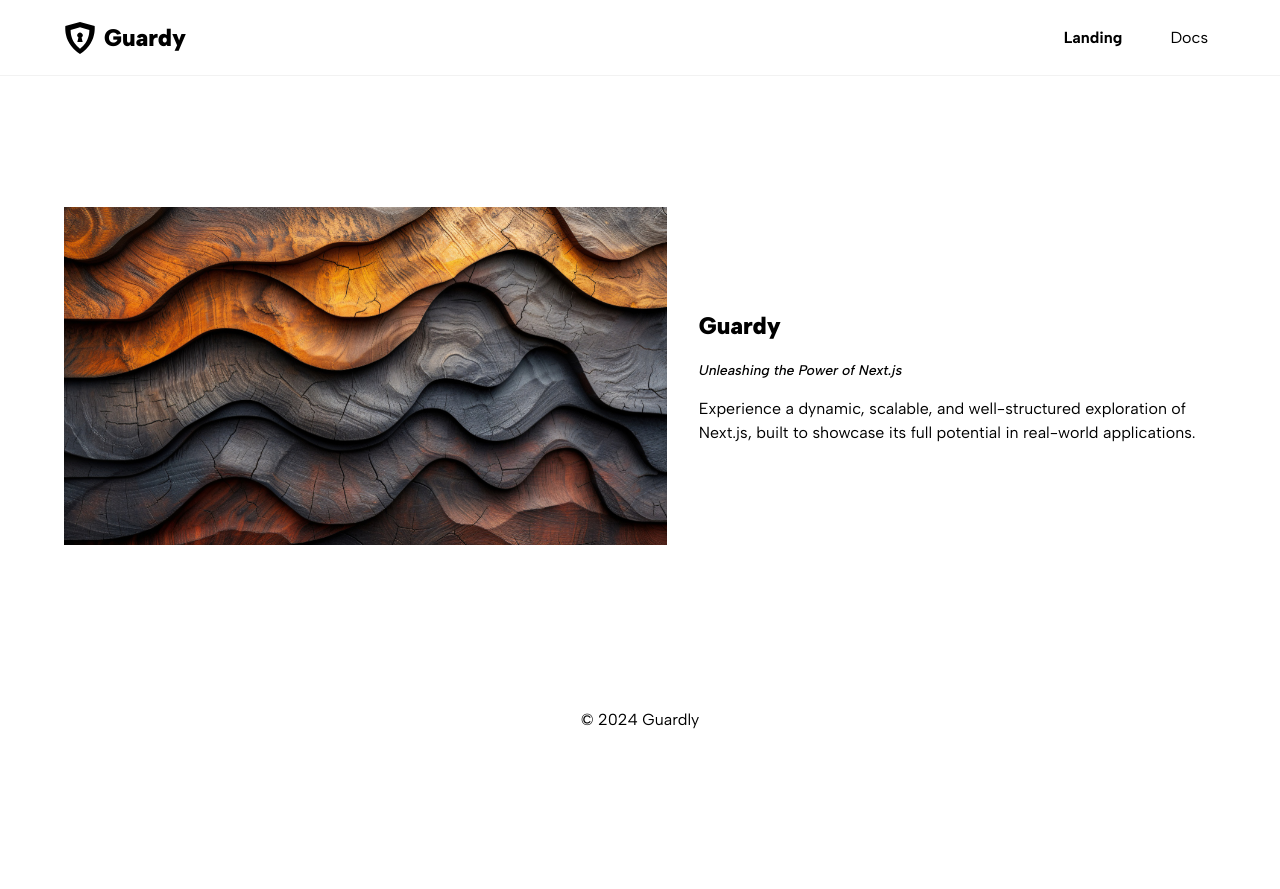
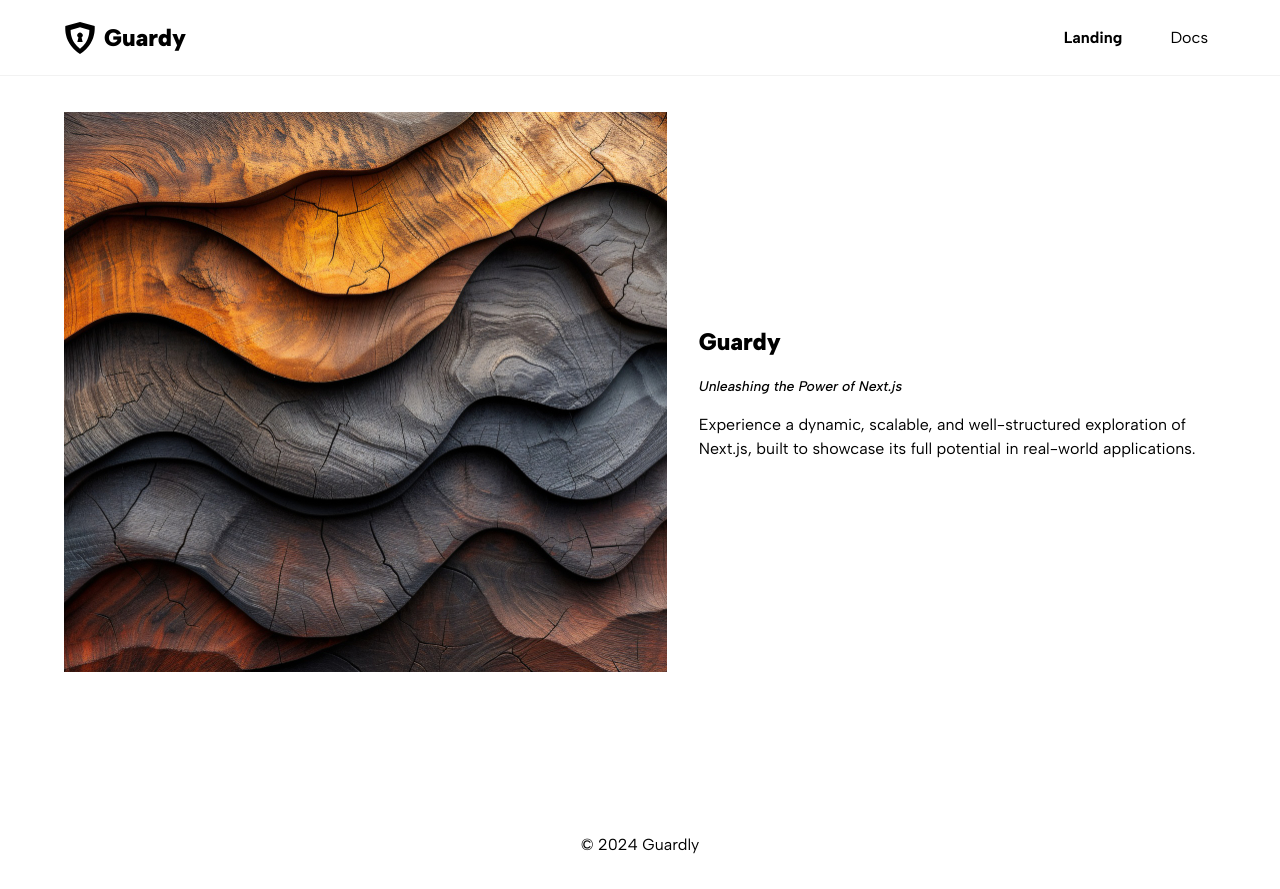
Before and after one commit to ogithaka/guardy, a Next.js app: page / in a window 1280 px wide. Before the commit the page ends 800 px from the top, so only its background shows below. Built offline with nearby package versions, Linux system fonts and the light colour scheme.

Commit message:
style(adjustments): Adjusted Main & Hero styles

```diff
--- a/app/components/layout/Main/Main.module.css
+++ b/app/components/layout/Main/Main.module.css
@@ -3,7 +3,8 @@
     flex-direction: column;
     align-items: center;
     justify-content: flex-start;
-    height: auto;
+    height: calc(100vh - 75px - 16px);
+    padding-top: 16px;
     width: 100%;
 }
 
--- a/app/components/sections/landing/Hero/Hero.module.css
+++ b/app/components/sections/landing/Hero/Hero.module.css
@@ -15,11 +15,13 @@
     align-items: center;
     justify-content: center;
     height: auto;
+    overflow: hidden;
 }
 
 .HeroImagery img {
-    width: 100%;
+    /* width: 100%; */
     height: auto;
+    object-fit: cover;
 }
 
 .HeroTextuals {
@@ -48,5 +50,6 @@
         align-items: flex-start;
         justify-content: center;
         width: 100%;
+        height: auto;
     }
 }
```
